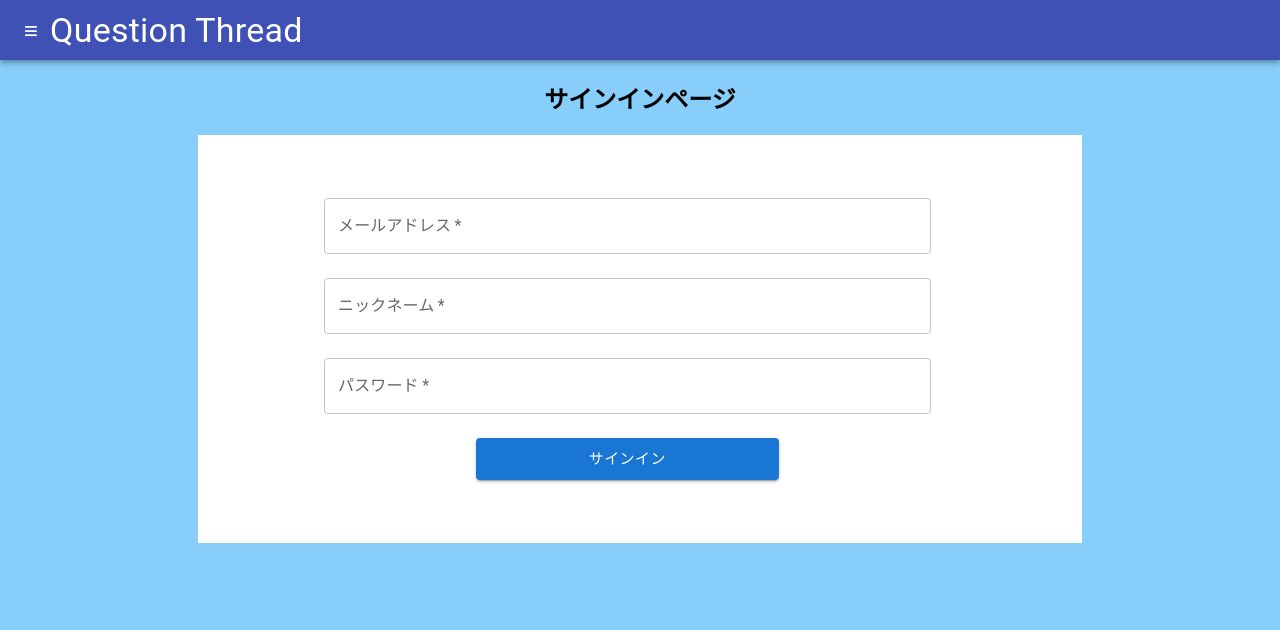
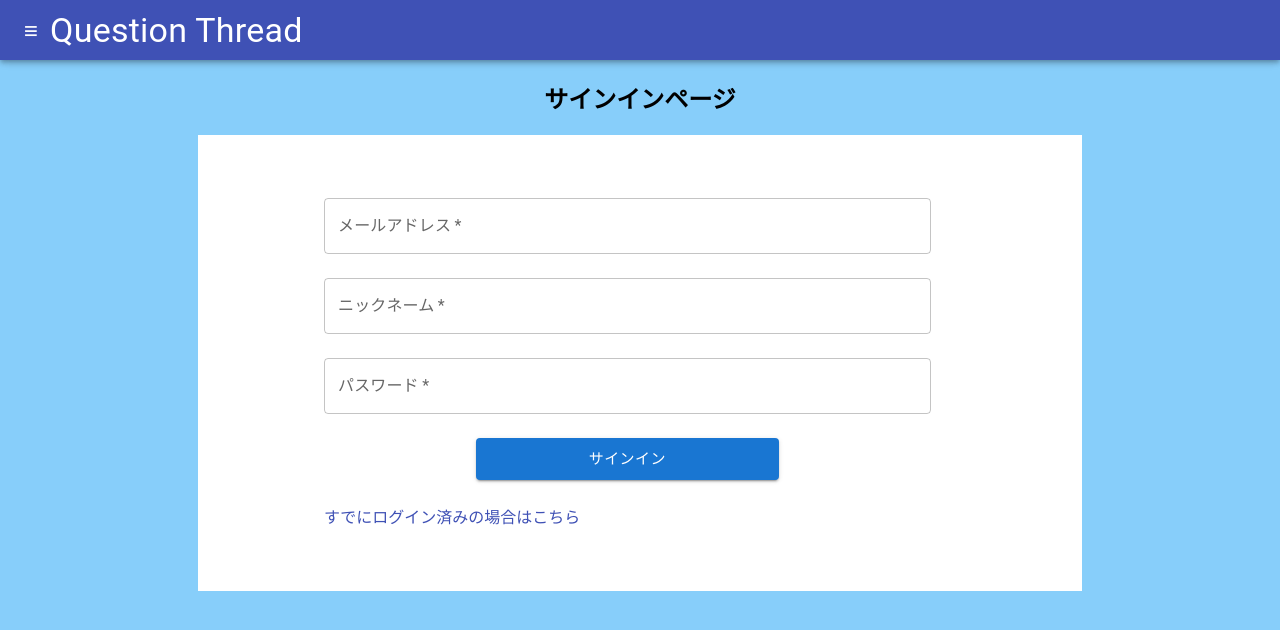
Before and after one commit to shunsuke-kawata/Question_thread, a React (Create React App) app in the folder frontend/frontend/react-sample/: page /signin in a window 1280 px wide. Shown: the top 630 px of the page. Built offline with nearby package versions, Linux system fonts and the light colour scheme.

Commit message:
update サインインページのUI修正

```diff
--- a/frontend/frontend/react-sample/src/DummyDatas.js
+++ b/frontend/frontend/react-sample/src/DummyDatas.js
@@ -1,7 +1,7 @@
 import { v4 as uuidv4 } from "uuid";
 
 const dummyData = [];
-for (var i = 0; i < 200; i++) {
+for (var i = 0; i < 204; i++) {
   var data = {
     id: uuidv4(),
     title: "サンプルデータ" + String(i + 1),
--- a/frontend/frontend/react-sample/src/Pages/Signin.js
+++ b/frontend/frontend/react-sample/src/Pages/Signin.js
@@ -1,6 +1,7 @@
 import { useForm } from "react-hook-form";
 import "../css/Signin.css";
 import { TextField, Stack, Button } from "@mui/material";
+import { Link } from "react-router-dom";
 import Common from "../Components/Common";
 
 const Signin = () => {
@@ -45,6 +46,9 @@ const Signin = () => {
           >
             サインイン
           </Button>
+          <Link className="links" to="/login">
+            すでにログイン済みの場合はこちら
+          </Link>
         </Stack>
       </div>
     </>
```
